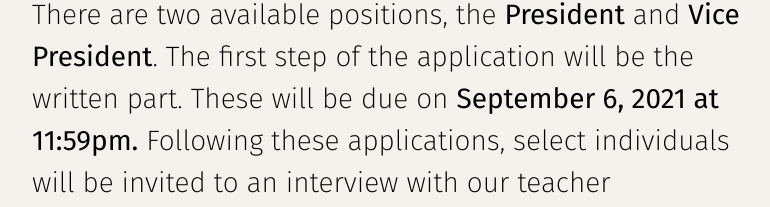
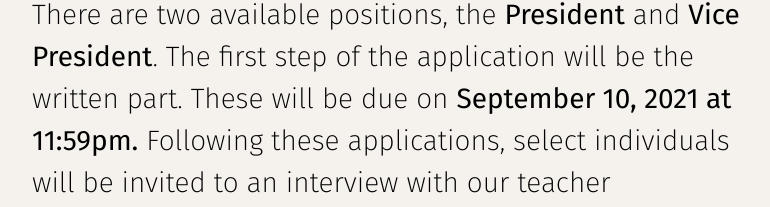
Before and after one commit to rajansagarwal/tfssdebate, a React (Create React App) app: page / in a window 1280 px wide. Shown: the part 688-895 px from the top of the page, without its empty margins (243-1013 px from the left). Built offline with nearby package versions, Linux system fonts and the light colour scheme.

Commit message:
Update Home.js

```diff
--- a/src/pages/Home.js
+++ b/src/pages/Home.js
@@ -29,7 +29,7 @@ The Turner Fenton Debate Society aims to foster a high-impact and supportive env
             <Col sm={8} className="animate0">
               <h5 className="manifesto linkheader">The Application Process</h5>
               <p className="p-manifesto">
-               There are two available positions, the <b>President</b> and <b>Vice President</b>. The first step of the application will be the written part. These will be due on <b>September 6, 2021 at 11:59pm.</b> Following these applications, select individuals will be invited to an interview with our teacher supervisors, where they will ask position-specific questions to aid in their decision.
+               There are two available positions, the <b>President</b> and <b>Vice President</b>. The first step of the application will be the written part. These will be due on <b>September 10, 2021 at 11:59pm.</b> Following these applications, select individuals will be invited to an interview with our teacher supervisors, where they will ask position-specific questions to aid in their decision.
               </p>
             </Col>
             <Col sm={2}></Col>
```
